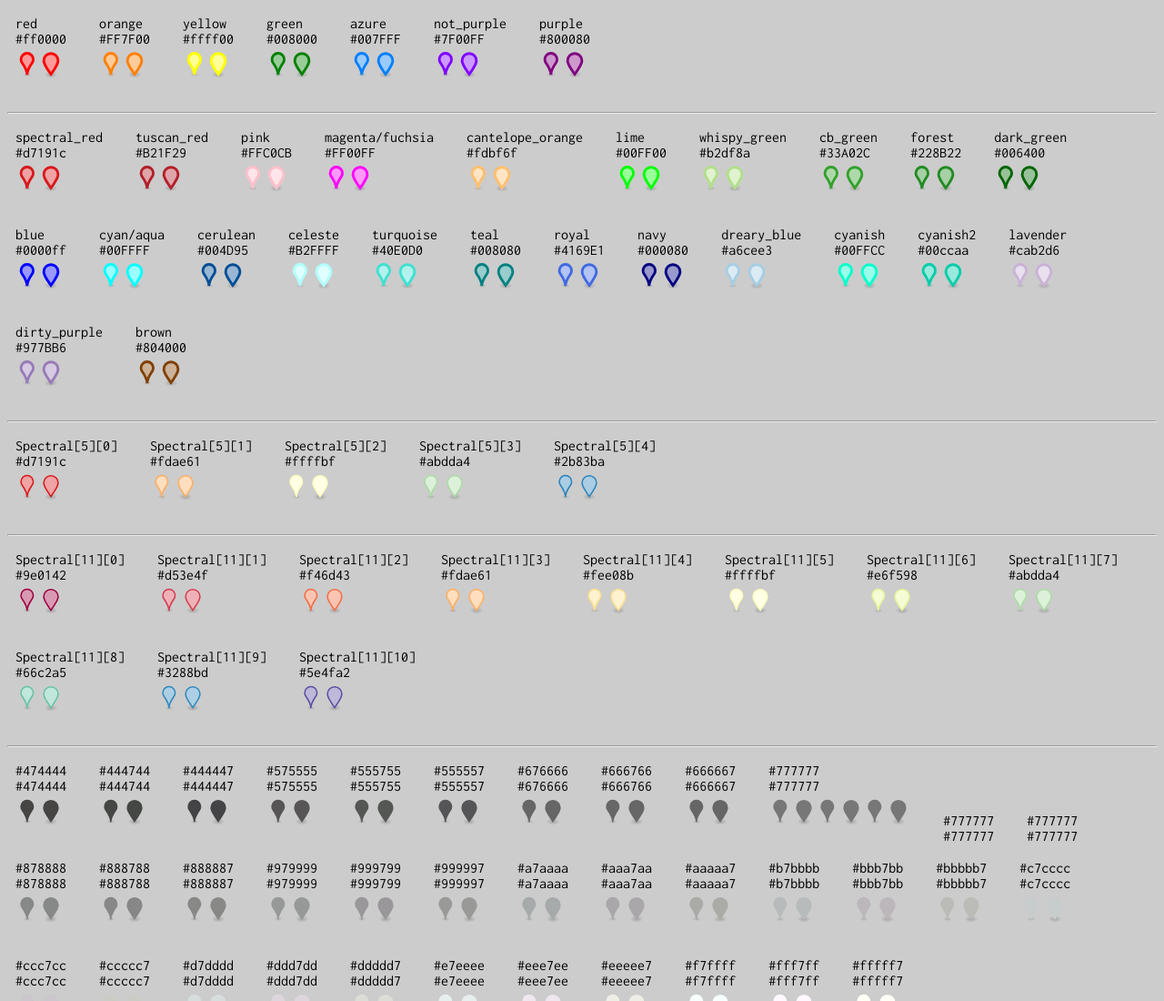
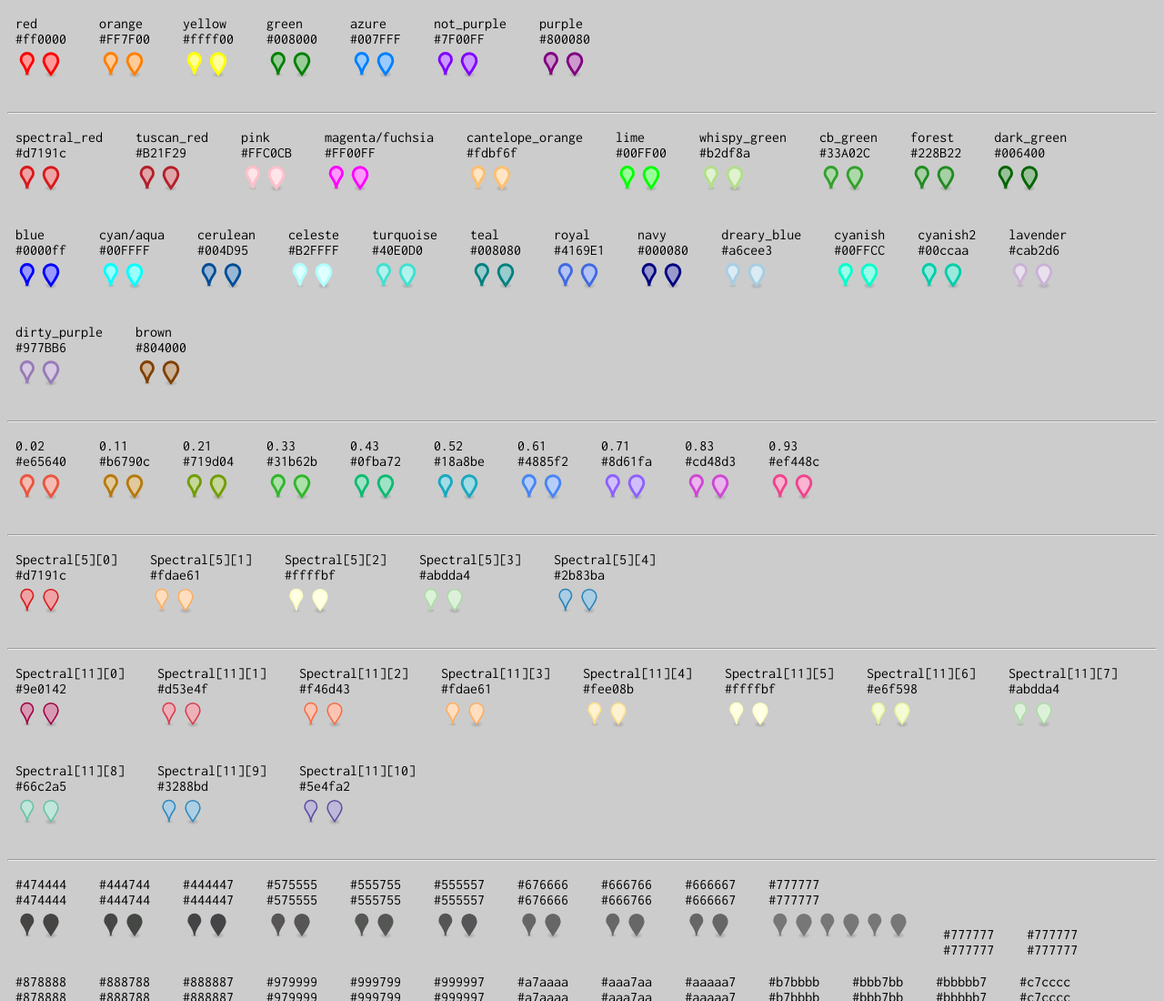
Before and after one commit to jhnklly/svg2png, a plain HTML site: page index.html in a window 1280 px wide. Shown: the top 1100 px of the page at 91% size. Drawn offline with Linux system fonts and the light colour scheme.

Commit message:
cubehelix colors

```diff
--- a/index.html
+++ b/index.html
@@ -96,6 +96,10 @@ colors = {
   dirty_purple: '#977BB6',
   brown: '#804000',
 };
+
+
+// http://localhost:8000/misc/color/52c273a9ad4e893de493/
+var cubehelix10 = {"0.02":"#e65640","0.11":"#b6790c","0.21":"#719d04","0.33":"#31b62b","0.43":"#0fba72","0.52":"#18a8be","0.61":"#4885f2","0.71":"#8d61fa","0.83":"#cd48d3","0.93":"#ef448c"};
 
 SVG_OPTS.colors = colors;
 
@@ -226,6 +230,13 @@ document.getElementsByTagName('body')[0].appendChild(hr);
 
 for (var clr in colors) {
   processHexAndHalfTones(colors[clr]);
+};
+
+var hr = document.createElement('hr');
+document.getElementsByTagName('body')[0].appendChild(hr);
+
+for (var clr in cubehelix10) {
+  processHexAndHalfTones(cubehelix10[clr]);
 };
 
 var hr = document.createElement('hr');
```
